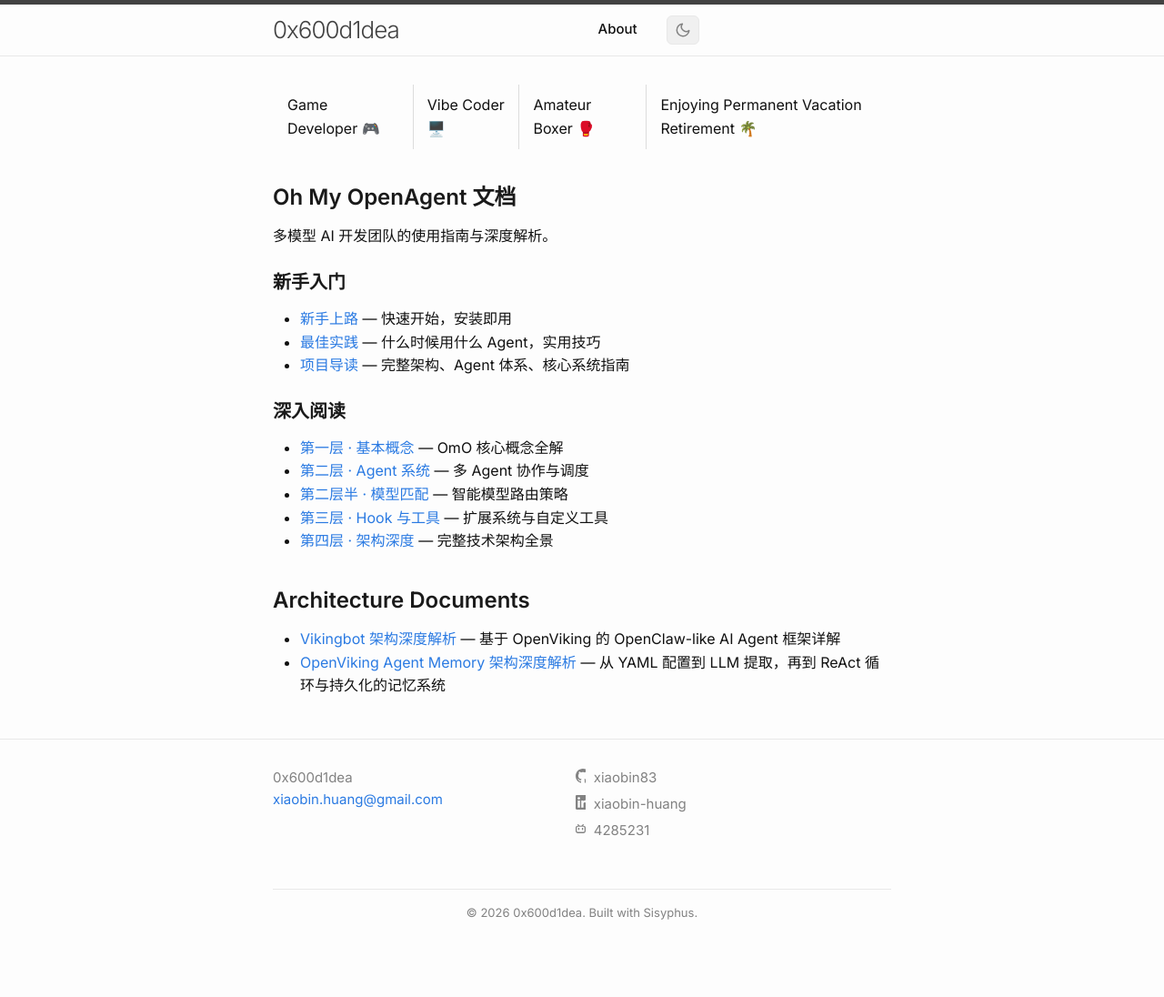
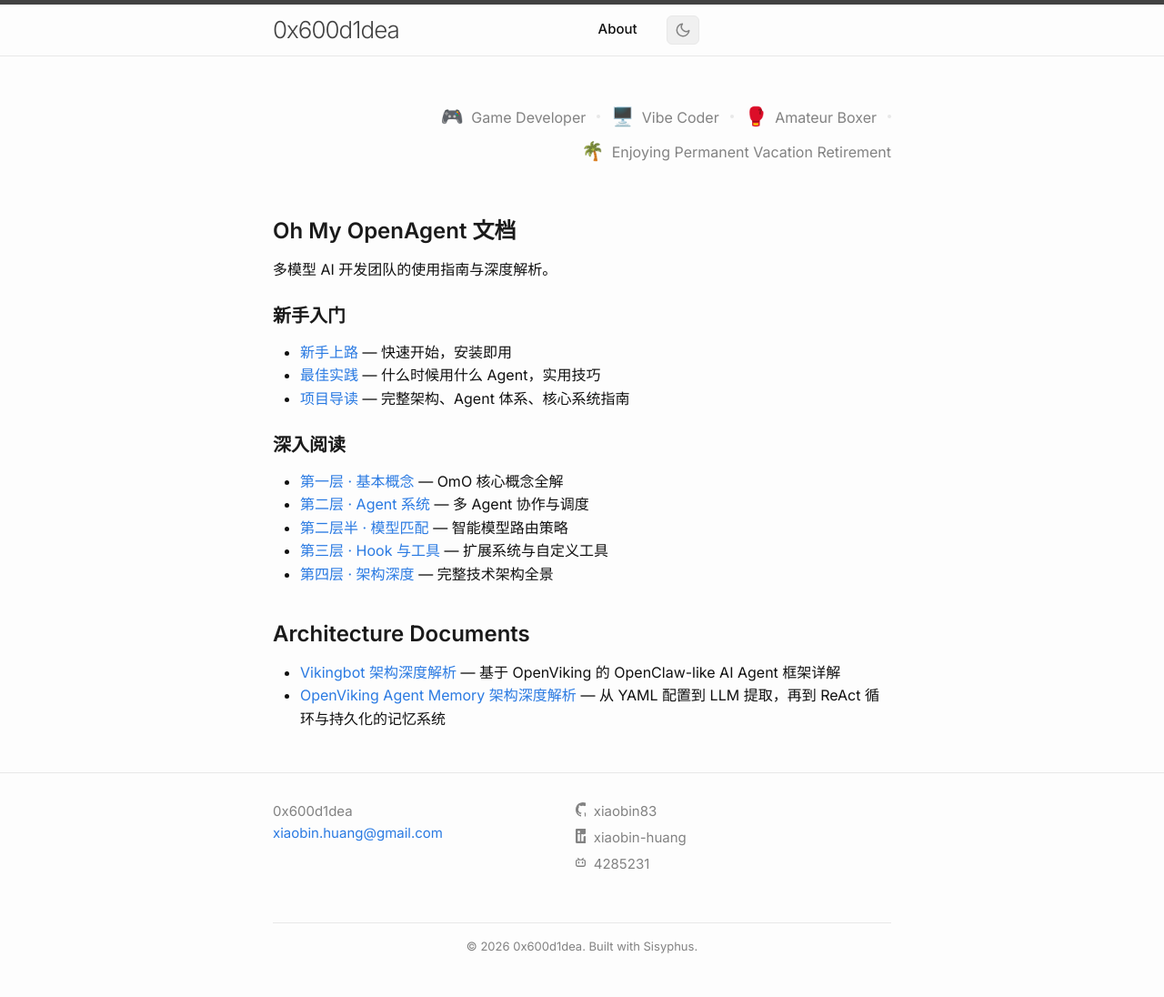
Before and after one commit to xiaobin83/xiaobin83.github.io, a Jekyll site: the page built from index.md, in a window 1280 px wide. Shown: the whole page at 91% size. Built offline with Jekyll 4.4.1, drawn with Linux system fonts in a browser that asks for light colours; before the commit the page ends 1059 px from its top, so only the background shows below that.

Commit message:
fix: social icon rendering (add viewBox) & redesign tagline as right-aligned flex layout

```diff
--- a/_layouts/home.html
+++ b/_layouts/home.html
@@ -2,5 +2,14 @@
 layout: default
 ---
 <div class="home">
+  <div class="home-tagline">
+    <span class="tagline-item"><span class="tagline-emoji">🎮</span> Game Developer</span>
+    <span class="tagline-dot"></span>
+    <span class="tagline-item"><span class="tagline-emoji">🖥️</span> Vibe Coder</span>
+    <span class="tagline-dot"></span>
+    <span class="tagline-item"><span class="tagline-emoji">🥊</span> Amateur Boxer</span>
+    <span class="tagline-dot"></span>
+    <span class="tagline-item"><span class="tagline-emoji">🌴</span> Enjoying Permanent Vacation Retirement</span>
+  </div>
   {{ content }}
 </div>
--- a/assets/main.css
+++ b/assets/main.css
@@ -656,11 +656,46 @@ table td {
    Home — Tagline
    -------------------------------------------- */
 .home-tagline {
-  font-size: 1.125em;
+  display: flex;
+  flex-wrap: wrap;
+  align-items: center;
+  justify-content: flex-end;
+  gap: 6px 12px;
+  padding: 20px 0;
+  margin-bottom: 2em;
+}
+
+.tagline-item {
+  font-size: 1em;
   color: var(--color-text-secondary);
-  margin-bottom: 2em;
-  line-height: 1.5;
-  padding: var(--spacing-half) 0;
+  white-space: nowrap;
+}
+
+.tagline-emoji {
+  font-size: 1.25em;
+  margin-right: 4px;
+}
+
+.tagline-dot {
+  width: 4px;
+  height: 4px;
+  border-radius: 50%;
+  background: var(--color-border);
+  flex-shrink: 0;
+}
+
+@media screen and (max-width: 600px) {
+  .home-tagline {
+    flex-direction: column;
+    gap: 10px;
+  }
+  .tagline-dot {
+    display: none;
+  }
+  .tagline-item {
+    white-space: normal;
+    text-align: center;
+  }
 }
 
 /* --------------------------------------------
```
Also changed, not shown: index.md (+0 -2 lines), assets/minima-social-icons.svg.
